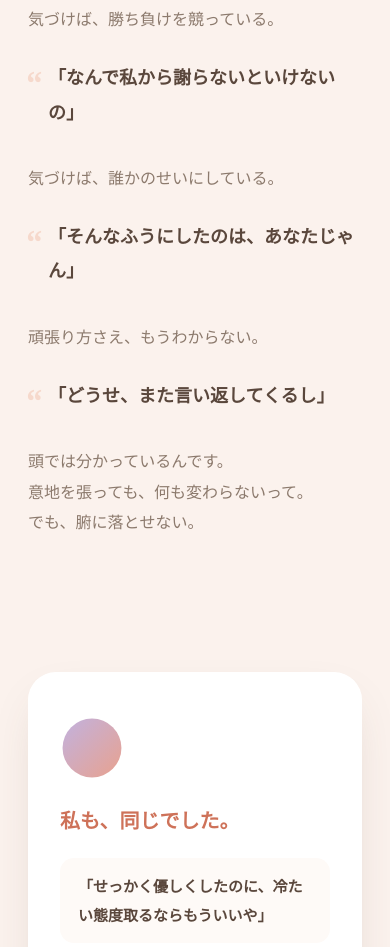
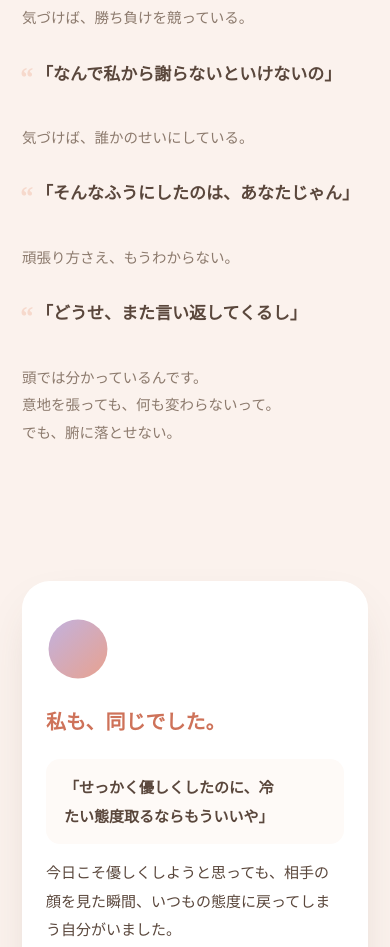
Before and after one commit to kaho198801250609-ai/Kaho198801250609-ai.github.io, a plain HTML site: page index.html in a window 390 px wide. Shown: the part 937-1884 px from the top of the page. Drawn offline with Linux system fonts and the light colour scheme; a web font is replaced by a local one.

Commit message:
Update index.html

```diff
--- a/index.html
+++ b/index.html
@@ -249,6 +249,22 @@
   }
 
   a:focus-visible, .cta-btn:focus-visible{outline:2px solid var(--coral-deep); outline-offset:3px;}
+
+  @supports (text-wrap: balance){
+    h1, h2, .whisper .line, .conf-card p.quote, .case .before, .case .after{
+      text-wrap: balance;
+    }
+  }
+  wbr{line-height:0;}
+
+  @media (max-width:480px){
+    .wrap{padding:0 22px;}
+    .whisper .line{padding-left:14px; font-size:17px;}
+    .whisper .line::before{font-size:28px; left:-2px; top:-6px;}
+    .whisper .line.soft{font-size:14.5px;}
+    .conf-card{padding:36px 24px;}
+    .case .before, .case .after{padding:16px 18px; font-size:14px;}
+  }
 </style>
 </head>
 <body>
@@ -273,13 +289,13 @@
 <section class="whisper">
   <div class="wrap">
     <p class="line soft reveal" style="margin-bottom:6px;">気づけば、勝ち負けを競っている。</p>
-    <p class="line reveal">「なんで私から謝らないといけないの」</p>
+    <p class="line reveal">「なんで私から<wbr>謝らないと<wbr>いけないの」</p>
 
     <p class="line soft reveal d1" style="margin-bottom:6px; margin-top:34px;">気づけば、誰かのせいにしている。</p>
-    <p class="line reveal d1">「そんなふうにしたのは、あなたじゃん」</p>
+    <p class="line reveal d1">「そんなふうにしたのは、<wbr>あなたじゃん」</p>
 
     <p class="line soft reveal d2" style="margin-bottom:6px; margin-top:34px;">頑張り方さえ、もうわからない。</p>
-    <p class="line reveal d2">「どうせ、また言い返してくるし」</p>
+    <p class="line reveal d2">「どうせ、また<wbr>言い返してくるし」</p>
 
     <p class="line soft reveal d3" style="margin-top:34px;">頭では分かっているんです。<br>意地を張っても、何も変わらないって。<br>でも、腑に落とせない。</p>
   </div>
@@ -299,7 +315,7 @@
         <circle cx="50" cy="50" r="46" fill="url(#avatarGrad)" opacity="0.85"/>
       </svg>
       <h2>私も、同じでした。</h2>
-      <p class="quote">「せっかく優しくしたのに、冷たい態度取るならもういいや」</p>
+      <p class="quote">「せっかく優しくしたのに、<wbr>冷たい態度取るなら<wbr>もういいや」</p>
       <p>今日こそ優しくしようと思っても、相手の顔を見た瞬間、いつもの態度に戻ってしまう自分がいました。</p>
       <p>「相手がどうか」ではなく「自分がどうしたいか」にフォーカスできるようになってから、機嫌よくいられる時間が少しずつ増えていきました。</p>
       <p>今度は私が、そのお手伝いをする番だと思っています。一人で抱え込んでいる本音を、一緒に一歩ずつ、言葉にしていきましょう。</p>
@@ -433,14 +449,13 @@
   <div class="wrap">
     <h2 class="reveal">一人で抱えている本音を、<br>一緒に言葉にしませんか。</h2>
     <p class="reveal d1">今月限定10名様。気になる方は、下のボタンからお申し込みください。</p>
-    <a class="cta-btn reveal d2" href="#">申し込みフォームへ進む</a>
-    <div class="note reveal d3">※ボタンのリンク先は申込みフォームのURLに差し替えてください</div>
+    <a class="cta-btn reveal d2" href="https://docs.google.com/forms/d/e/1FAIpQLScgRvGJb6-pTtvsLYp6vp5O1uS3uavxVJHWF7OBb88dYMg3AA/viewform?usp=sharing&ouid=102351399093548251412" target="_blank" rel="noopener">申し込みフォームへ進む</a>
   </div>
 </section>
 
 <div class="sticky-cta" id="stickyCta">
   <span>今月限定10名様</span>
-  <a href="#apply">申し込む</a>
+  <a href="https://docs.google.com/forms/d/e/1FAIpQLScgRvGJb6-pTtvsLYp6vp5O1uS3uavxVJHWF7OBb88dYMg3AA/viewform?usp=sharing&ouid=102351399093548251412" target="_blank" rel="noopener">申し込む</a>
 </div>
 
 <script>
```
